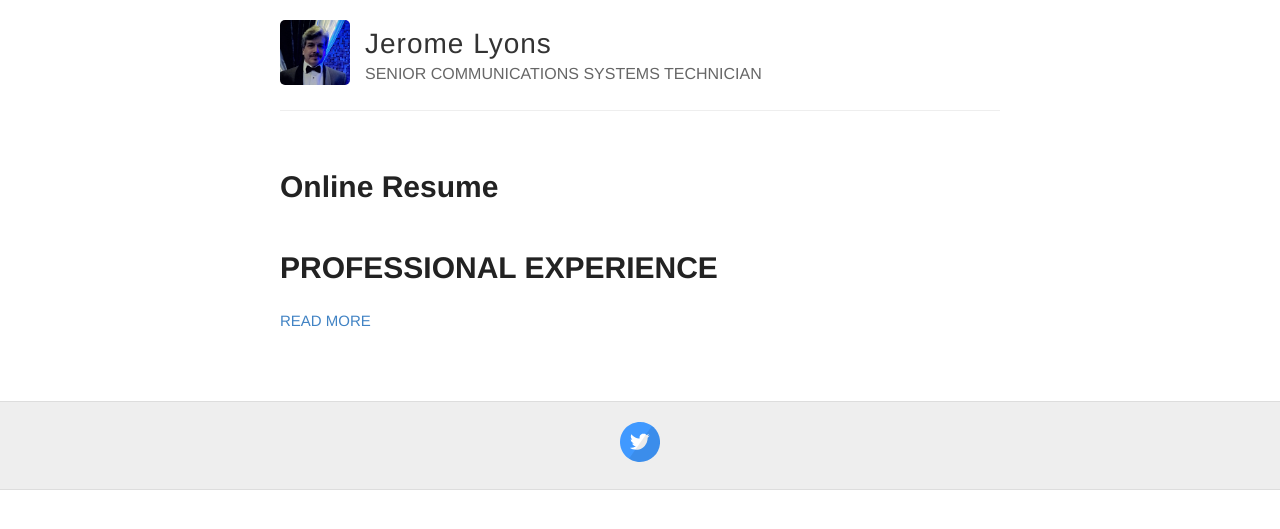
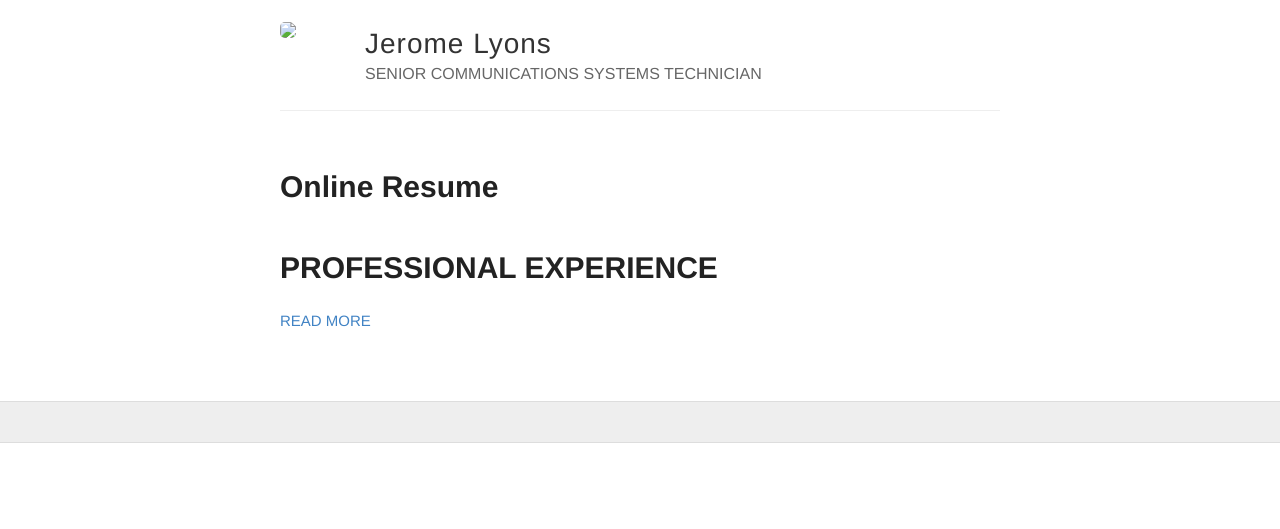
Before and after one commit to UncleArtie/UncleArtie.github.io, a Jekyll site: the page built from index2.html, in a window 1280 px wide. Shown: the top 529 px of the page. Built offline with Jekyll 4.4.1, drawn with Linux system fonts in a browser that asks for light colours.

Commit message:
image updated again

```diff
--- a/_config.yml
+++ b/_config.yml
@@ -9,7 +9,7 @@ name: Jerome Lyons
 description: SENIOR COMMUNICATIONS SYSTEMS TECHNICIAN
 
 # URL of your avatar or profile pic (you could use your GitHub profile pic)
-avatar: /images/work-attire-small.png
+avatar: UncleArtie.github.io/images/work-attire-small.png
 
 #
 # Flags below are optional
@@ -26,7 +26,7 @@ footer-links:
   linkedin:
   pinterest:
   rss: # just type anything here for a working RSS icon
-  twitter: jekyllrb
+  twitter:
   stackoverflow: # your stackoverflow profile, e.g. "users/50476/bart-kiers"
   youtube: # channel/<your_long_string> or user/<user-name>
   googleplus: # anything in your profile username that comes after plus.google.com/
```
